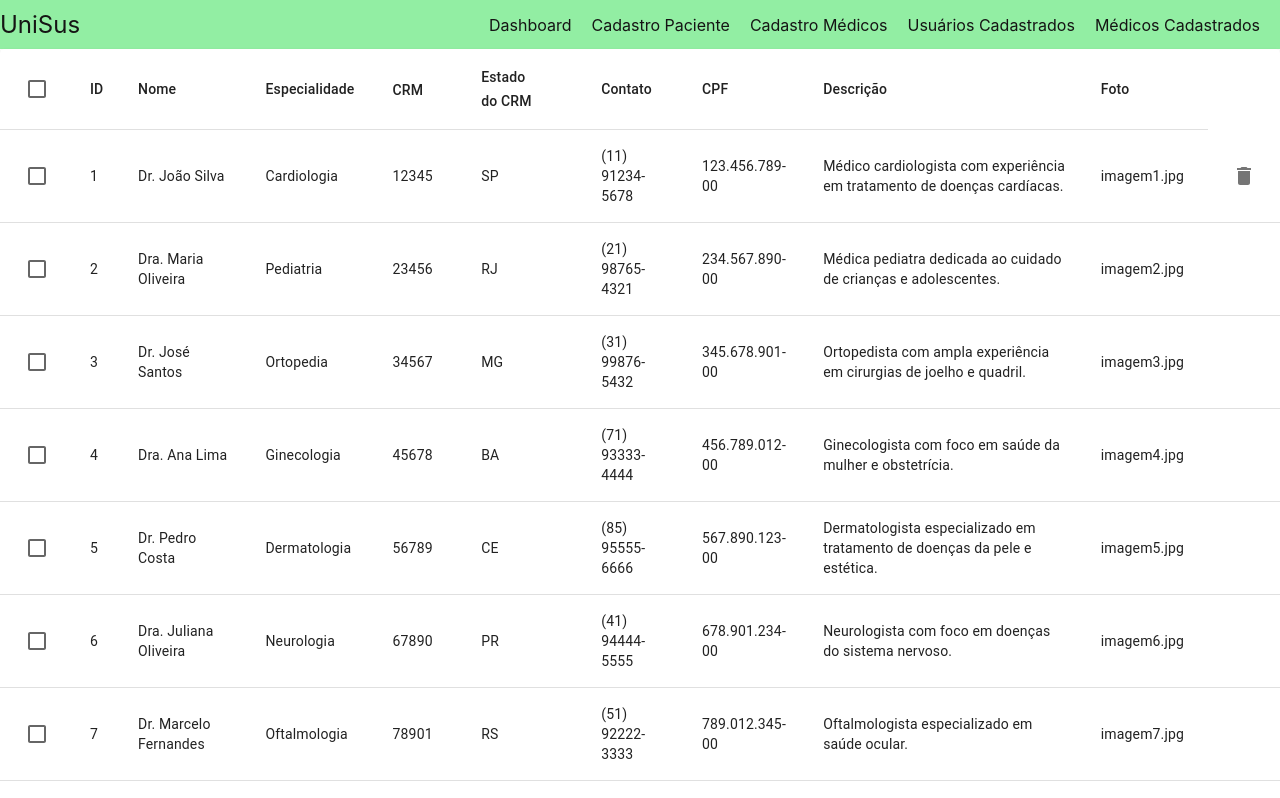
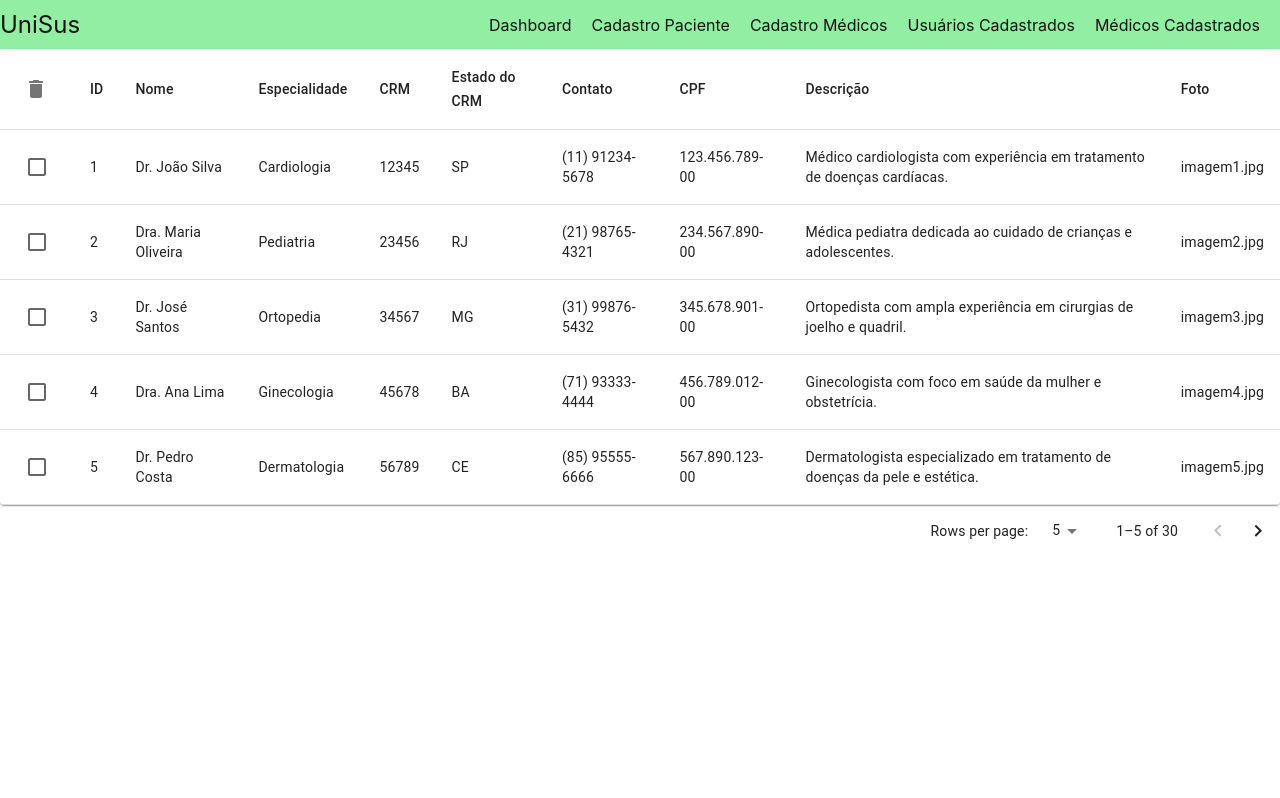
Before and after one commit to jadelcruz1/UniSus, a React (Create React App) app: page /medicosCadastrados in a window 1280 px wide. Shown: the top 798 px of the page. Built offline with nearby package versions, Linux system fonts and the light colour scheme.

Commit message:
componentes de medicos cadastrado medico funcionando

```diff
--- a/src/components/CadastroMedico.js
+++ b/src/components/CadastroMedico.js
@@ -35,7 +35,7 @@ const CadastroMedico = ({ onSubmit }) => {
     setFoto('');
   };
 
-  const handleCadastroMedico = () => {
+  const handleSelectAllClick = () => {
     const novoCadastro = {
       nome,
       especialidade,
@@ -145,7 +145,7 @@ const CadastroMedico = ({ onSubmit }) => {
               variant="contained"
               color="secondary"
               type="button"
-              onClick={handleCadastroMedico}
+              onClick={handleSelectAllClick}
               style={{ backgroundColor: '#92eea3', color: '#151414' }}
             >
               Cadastrar
--- a/src/components/MedicosCadastrados.js
+++ b/src/components/MedicosCadastrados.js
@@ -1,5 +1,5 @@
 import React, { useState } from 'react';
-import { Table, TableBody, TableCell, TableContainer, TableHead, TableRow, Paper, TableSortLabel, Checkbox, IconButton, Tooltip } from '@mui/material';
+import { Table, TableBody, TableCell, TableContainer, TableHead, TableRow, Paper, Checkbox, IconButton, Tooltip, TablePagination } from '@mui/material';
 import DeleteIcon from '@mui/icons-material/Delete';
 
 const MedicosCadastrados = () => {
@@ -34,52 +34,54 @@ import DeleteIcon from '@mui/icons-material/Delete';
     { id: 28, nome: 'Dra. Fernanda Silva', especialidade: 'Endocrinologia', crm: '89014', estadoCRM: 'SC', contato: '(48) 94444-1111', cpf: '888.999.000-11', descricao: 'Endocrinologista com enfoque em distúrbios hormonais.', foto: 'imagem28.jpg', selected: false },
     { id: 29, nome: 'Dr. Gustavo Mendes', especialidade: 'Urologia', crm: '90125', estadoCRM: 'ES', contato: '(27) 97777-9999', cpf: '999.000.111-22', descricao: 'Urologista com experiência em tratamento de doenças urológicas.', foto: 'imagem29.jpg', selected: false },
     { id: 30, nome: 'Dra. Carolina Costa', especialidade: 'Psiquiatria', crm: '01236', estadoCRM: 'GO', contato: '(62) 92222-1111', cpf: '000.111.222-33', descricao: 'Psiquiatra dedicada ao tratamento de transtornos mentais.', foto: 'imagem30.jpg', selected: false },
-        // Seus dados de médicos
   ]);
 
-      const [selectedCount, setSelectedCount] = useState(0);
+  const [selectedRows, setSelectedRows] = useState([]);
+  const [page, setPage] = useState(0);
+  const [rowsPerPage, setRowsPerPage] = useState(5);
 
-      const [sortBy, setSortBy] = useState('');
-      const [sortOrder, setSortOrder] = useState('asc');
+  const handleChangePage = (event, newPage) => {
+    setPage(newPage);
+  };
 
-      const handleSort = (column) => {
-        const isAsc = sortBy === column && sortOrder === 'asc';
-        setSortBy(column);
-        setSortOrder(isAsc ? 'desc' : 'asc');
+  const handleChangeRowsPerPage = (event) => {
+    setRowsPerPage(parseInt(event.target.value, 10));
+    setPage(0);
   };
 
   const handleCheckboxChange = (id) => {
-        setMedicos((prevMedicos) =>
-          prevMedicos.map((medico) => {
-            if (medico.id === id) {
-              medico.selected = !medico.selected;
+    const selectedIndex = selectedRows.indexOf(id);
+    let newSelected = [];
+
+    if (selectedIndex === -1) {
+      newSelected = newSelected.concat(selectedRows, id);
+    } else if (selectedIndex === 0) {
+      newSelected = newSelected.concat(selectedRows.slice(1));
+    } else if (selectedIndex === selectedRows.length - 1) {
+      newSelected = newSelected.concat(selectedRows.slice(0, -1));
+    } else if (selectedIndex > 0) {
+      newSelected = newSelected.concat(
+        selectedRows.slice(0, selectedIndex),
+        selectedRows.slice(selectedIndex + 1),
+      );
     }
-            return medico;
-          })
-        );
-        setSelectedCount((prevCount) => prevCount + (medicos.find((medico) => medico.id === id).selected ? -1 : 1));
+
+    setSelectedRows(newSelected);
+  };
+
+  const handleSelectAllClick = (event) => {
+    if (event.target.checked) {
+      const newSelecteds = medicos.map((medico) => medico.id);
+      setSelectedRows(newSelecteds);
+      return;
+    }
+    setSelectedRows([]);
   };
 
   const handleDeleteSelected = () => {
-        setMedicos((prevMedicos) => prevMedicos.filter((medico) => !medico.selected));
-        setSelectedCount(0);
+    setMedicos((prevMedicos) => prevMedicos.filter((medico) => !selectedRows.includes(medico.id)));
+    setSelectedRows([]);
   };
-
-      const sortedMedicos = [...medicos].sort((a, b) => {
-        if (sortBy === 'id') {
-          return sortOrder === 'asc' ? a.id - b.id : b.id - a.id;
-        } else if (sortBy === 'nome') {
-          return sortOrder === 'asc' ? a.nome.localeCompare(b.nome) : b.nome.localeCompare(a.nome);
-        } else if (sortBy === 'especialidade') {
-          return sortOrder === 'asc' ? a.especialidade.localeCompare(b.especialidade) : b.especialidade.localeCompare(a.especialidade);
-        } else if (sortBy === 'crm') {
-          return sortOrder === 'asc' ? a.crm.localeCompare(b.crm) : b.crm.localeCompare(a.crm);
-        } else if (sortBy === 'estadoCRM') {
-          return sortOrder === 'asc' ? a.estadoCRM.localeCompare(b.estadoCRM) : b.estadoCRM.localeCompare(a.estadoCRM);
-        } else {
-          return 0;
-        }
-      });
 
   return (
     <div>
@@ -88,41 +90,20 @@ import DeleteIcon from '@mui/icons-material/Delete';
           <TableHead>
             <TableRow>
               <TableCell>
-                    <Checkbox
-                      checked={selectedCount === medicos.length}
-                      indeterminate={selectedCount > 0 && selectedCount < medicos.length}
-                      onChange={() => {
-                        if (selectedCount === medicos.length) {
-                          setMedicos((prevMedicos) => prevMedicos.map((medico) => ({ ...medico, selected: false })));
-                          setSelectedCount(0);
-                        } else {
-                          setMedicos((prevMedicos) => prevMedicos.map((medico) => ({ ...medico, selected: true })));
-                          setSelectedCount(medicos.length);
-                        }
-                      }}
-                    />
+                <Tooltip title={`Excluir ${selectedRows.length} médicos selecionados`}>
+                  <IconButton onClick={handleDeleteSelected}>
+                    <DeleteIcon />
+                  </IconButton>
+                </Tooltip>
+                {selectedRows.length > 0 && (
+                  <span>{`${selectedRows.length} selecionado${selectedRows.length > 1 ? 's' : ''}`}</span>
+                )}
               </TableCell>
               <TableCell>ID</TableCell>
               <TableCell>Nome</TableCell>
               <TableCell>Especialidade</TableCell>
-                  <TableCell>
-                    <TableSortLabel
-                      active={sortBy === 'crm'}
-                      direction={sortOrder}
-                      onClick={() => handleSort('crm')}
-                    >
-                      CRM
-                    </TableSortLabel>
-                  </TableCell>
-                  <TableCell>
-                    <TableSortLabel
-                      active={sortBy === 'estadoCRM'}
-                      direction={sortOrder}
-                      onClick={() => handleSort('estadoCRM')}
-                    >
-                      Estado do CRM
-                    </TableSortLabel>
-                  </TableCell>
+              <TableCell>CRM</TableCell>
+              <TableCell>Estado do CRM</TableCell>
               <TableCell>Contato</TableCell>
               <TableCell>CPF</TableCell>
               <TableCell>Descrição</TableCell>
@@ -130,11 +111,14 @@ import DeleteIcon from '@mui/icons-material/Delete';
             </TableRow>
           </TableHead>
           <TableBody>
-                {sortedMedicos.map((medico, index) => (
+            {/* Mapeando os médicos de acordo com a página e quantidade de linhas por página */}
+            {medicos
+              .slice(page * rowsPerPage, page * rowsPerPage + rowsPerPage)
+              .map((medico) => (
                 <TableRow key={medico.id}>
                   <TableCell>
                     <Checkbox
-                        checked={medico.selected}
+                      checked={selectedRows.indexOf(medico.id) !== -1}
                       onChange={() => handleCheckboxChange(medico.id)}
                     />
                   </TableCell>
@@ -147,22 +131,20 @@ import DeleteIcon from '@mui/icons-material/Delete';
                   <TableCell>{medico.cpf}</TableCell>
                   <TableCell>{medico.descricao}</TableCell>
                   <TableCell>{medico.foto}</TableCell>
-                    {index === 0 ? (
-                      <TableCell>
-                        <Tooltip title={`Excluir ${selectedCount} medicos selecionados`}>
-                          <IconButton onClick={handleDeleteSelected}>
-                            <DeleteIcon />
-                          </IconButton>
-                        </Tooltip>
-                      </TableCell>
-                    ) : (
-                      <TableCell />
-                    )}
                 </TableRow>
               ))}
           </TableBody>
         </Table>
       </TableContainer>
+      <TablePagination
+        rowsPerPageOptions={[5, 10, 25]}
+        component="div"
+        count={medicos.length}
+        rowsPerPage={rowsPerPage}
+        page={page}
+        onPageChange={handleChangePage}
+        onRowsPerPageChange={handleChangeRowsPerPage}
+      />
     </div>
   );
 };
```
Lines whose indentation alone changed are shown as unchanged.
